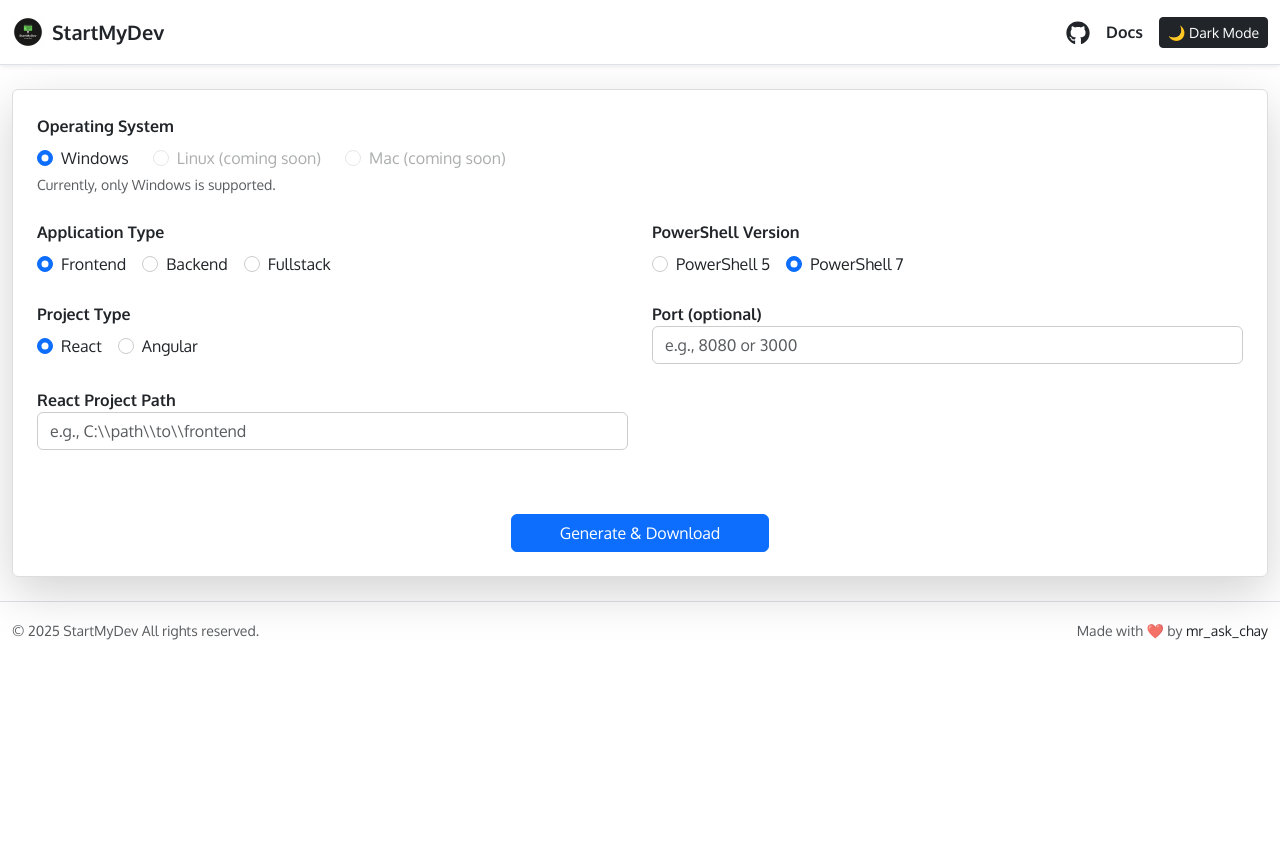
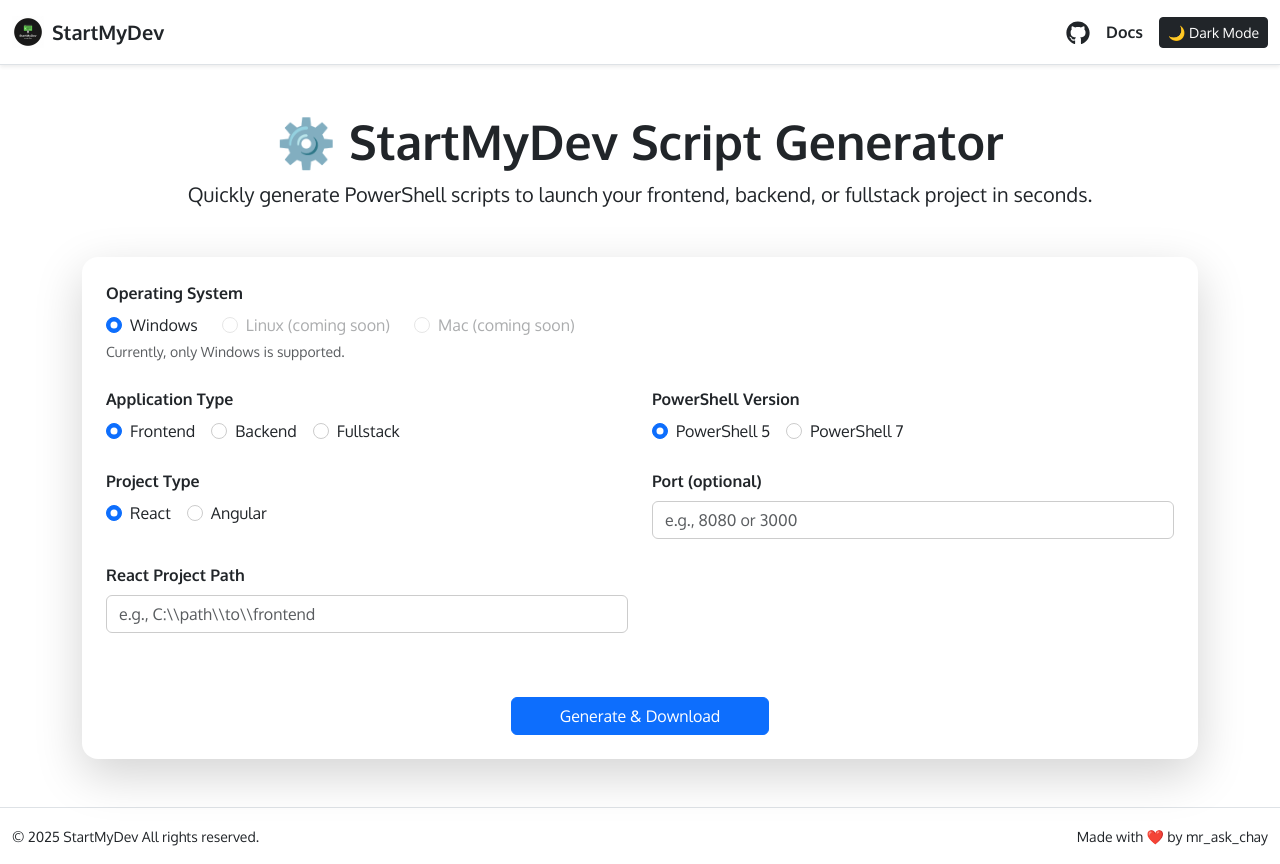
Before and after one commit to otaku0304/StartMyDevDashboard, a React (Create React App) app in the folder start-my-dev-client/: page /script-generator in a window 1280 px wide. Before the commit the page ends 800 px from the top, so only its background shows below. Built offline with nearby package versions, Linux system fonts and the light colour scheme.

Commit message:
feature: updated the code for the footer

```diff
--- a/start-my-dev-client/src/components/Footer.js
+++ b/start-my-dev-client/src/components/Footer.js
@@ -1,7 +1,7 @@
 const Footer = () => {
   return (
     <footer className="py-3 border-top header-theme">
-      <div className="container-fluid d-flex flex-column flex-md-row justify-content-between align-items-center text-muted">
+      <div className="container-fluid d-flex flex-column flex-md-row justify-content-between align-items-center fw-normal">
         <div>
           <small>
             &copy; {new Date().getFullYear()} StartMyDev All rights
--- a/start-my-dev-client/src/components/ScriptGenerator.js
+++ b/start-my-dev-client/src/components/ScriptGenerator.js
@@ -5,7 +5,7 @@ const ScriptGenerator = () => {
   const [form, setForm] = useState({
     applicationType: "frontend",
     projectType: "React",
-    powershellVersion: "7",
+    powershellVersion: "5",
     os: "windows",
     frontendPath: "",
     backendPath: "",
@@ -108,8 +108,18 @@ const ScriptGenerator = () => {
   };
 
   return (
-    <div className="container-fluid py-4">
-      <div className="card shadow-lg p-4">
+    <div className="container py-5">
+      <div className="text-center mb-5">
+        <h1 className="fw-bold display-5">
+          ⚙️ StartMyDev Script Generator
+        </h1>
+        <p className="lead fw-normal">
+          Quickly generate PowerShell scripts to launch your frontend, backend,
+          or fullstack project in seconds.
+        </p>
+      </div>
+
+      <div className="card shadow-lg border-0 rounded-4 p-4">
         {/* OS Selection */}
         <div className="mb-4">
           <label className="form-label fw-bold">Operating System</label>
@@ -214,8 +224,9 @@ const ScriptGenerator = () => {
               ))}
             </div>
           </div>
+
           <div className="col-md-6">
-            <label className="fw-bold">Port (optional)</label>
+            <label className="form-label fw-bold">Port (optional)</label>
             <input
               className="form-control"
               name="port"
@@ -226,11 +237,13 @@ const ScriptGenerator = () => {
           </div>
         </div>
 
-        {/* Frontend + Backend Paths */}
+        {/* Project Paths */}
         <div className="row mb-4">
           {isFrontend && (
             <div className="col-md-6 mb-3">
-              <label className="fw-bold">{getFrontendPathLabel()}</label>
+              <label className="form-label fw-bold">
+                {getFrontendPathLabel()}
+              </label>
               <input
                 className="form-control"
                 name="frontendPath"
@@ -242,7 +255,9 @@ const ScriptGenerator = () => {
           )}
           {isBackend && (
             <div className="col-md-6 mb-3">
-              <label className="fw-bold">{getBackendPathLabel()}</label>
+              <label className="form-label fw-bold">
+                {getBackendPathLabel()}
+              </label>
               <input
                 className="form-control"
                 name="backendPath"
@@ -258,7 +273,7 @@ const ScriptGenerator = () => {
         {isSpringBoot && (
           <div className="row mb-4">
             <div className="col-md-6 mb-3">
-              <label className="fw-bold">Java Path (optional)</label>
+              <label className="form-label fw-bold">Java Path (optional)</label>
               <input
                 className="form-control"
                 name="javaPath"
@@ -268,7 +283,9 @@ const ScriptGenerator = () => {
               />
             </div>
             <div className="col-md-6 mb-3">
-              <label className="fw-bold">Spring Profile (optional)</label>
+              <label className="form-label fw-bold">
+                Spring Profile (optional)
+              </label>
               <input
                 className="form-control"
                 name="springProfile"
```
